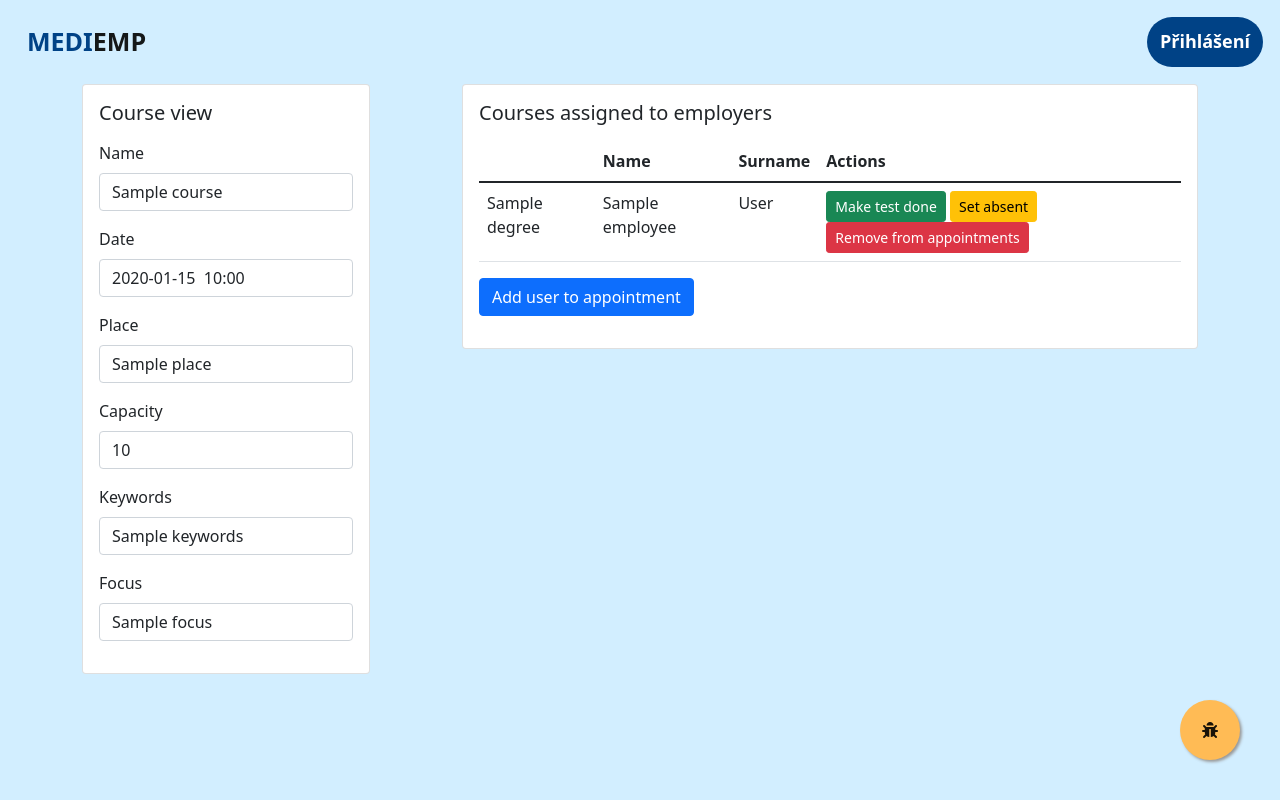
After one commit to vvoleman/mediemp, a Symfony app: template templates/courses/appointment.html.twig in a window 1280 px wide. The commit adds this page. Run offline with Twig, Linux system fonts and the light colour scheme; the template is opened without the code that fills it: most values are stand-ins (such as "Sample title", 1, 10 or a date in 2020); some libraries are stand-ins or nearby versions.

Commit message:
Add appointnemt

```diff
--- /dev/null
+++ b/templates/courses/appointment.html.twig
@@ -0,0 +1,85 @@
+{% extends 'base.html.twig' %}
+
+{% block title %}Course{% endblock %}
+
+{% block body %}
+<div class="container">
+<div class="row">
+<div class="col-4">
+<div class="card" style="width: 18rem;">
+  <div class="card-body">
+    <h5 class="card-title">Course view</h5>
+    <p class="card-text">
+    <form>
+
+  <div class="mb-3">
+    <label  class="form-label">Name</label>
+    <input type="text" class="form-control" value="{{ course.name }}">
+  </div>
+
+<div class="mb-3">
+    <label  class="form-label">Date</label>
+    <input type="text" class="form-control" value="{{ appointment.date |date('Y-m-d  H:i')}}">
+  </div>
+  <div class="mb-3">
+    <label  class="form-label">Place</label>
+    <input type="text" class="form-control" value="{{ appointment.place }}">
+  </div>
+  <div class="mb-3">
+    <label  class="form-label">Capacity</label>
+    <input type="text" class="form-control" value="{{ appointment.capacity }}">
+  </div>
+
+
+  <div class="mb-3">
+    <label  class="form-label">Keywords</label>
+    <input type="text" class="form-control" value="{{ course.keywords }}">
+  </div>
+  <div class="mb-3">
+    <label  class="form-label">Focus</label>
+    <input type="text" class="form-control" value="{{ course.focus }}">
+  </div>
+
+
+</form>
+    </p>
+
+  </div>
+</div>
+</div>
+<div class="col-8">
+<div class="card" >
+    <div class="card-body">
+    <h5 class="card-title">Courses assigned to employers</h5>
+    <p>
+    <table class="table">
+        <thead>
+            <tr>
+                <th scope="col"></th>
+                <th>Name</th>
+                <th>Surname</th>
+                <th>Actions</th>
+            </tr>
+        </thead>
+        <tbody>
+        {% for c in peoples %}
+            <tr>
+                <td>{{ c.employee.degree  }}</td>
+                <td>{{ c.employee.name  }}</td>
+                <td>{{ c.employee.surname  }}</td>
+                <td>
+                <a href="#" class="btn btn-success btn-sm">Make test done</a>
+                <a href="#" class="btn btn-warning btn-sm">Set absent</a>
+                <a href="#" class="btn btn-danger btn-sm">Remove from appointments</a>
+                </td>
+            </tr>
+        {% endfor %}
+        </tbody>
+     </table>
+     <button class="btn btn-primary">Add user to appointment</button>
+    </p>
+  </div>
+</div>
+</div>
+</div>
+{% endblock %}
--- a/templates/courses/index.html.twig
+++ b/templates/courses/index.html.twig
@@ -17,7 +17,7 @@
                 <span class="badge bg-secondary">{{ u }}</span>
                 {% endfor %}
                 <div class="card-text my-2">
-                    <a href="{{path('app_courses_one', {"id":course.id}) }}" class="btn btn-primary">Visit course</a>
+                    <a href="{{path('app_courses_one', {"id":course.id}) }}" class="btn btn-primary">Open course</a>
                 </div>
 
             </div>
```
Also changed, not shown: src/Controller/CoursesController.php (+41 -3 lines), templates/courses/one.html.twig (+62 -0 lines).
